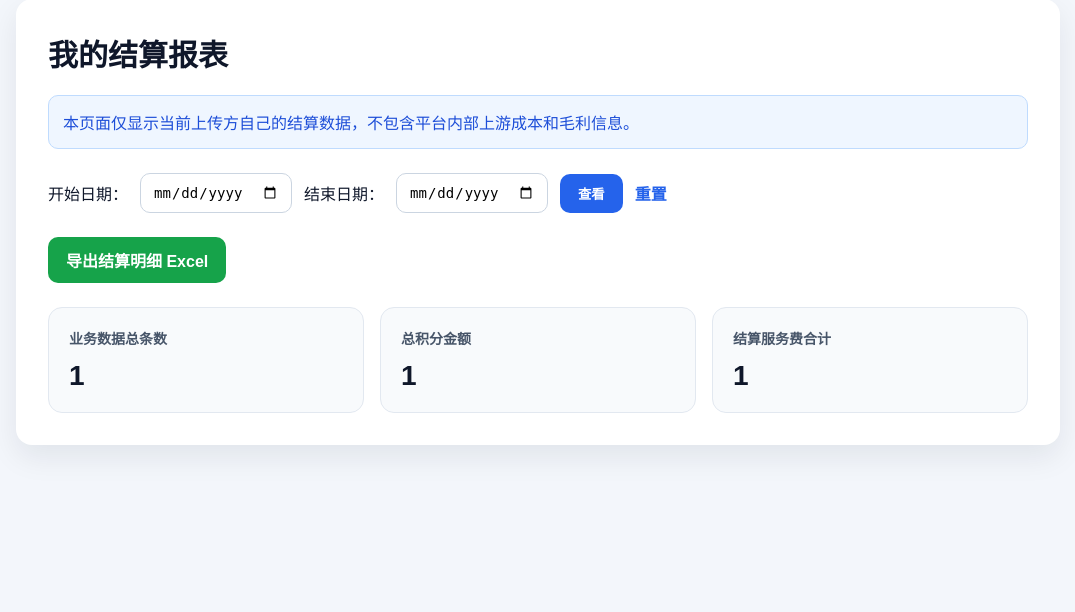
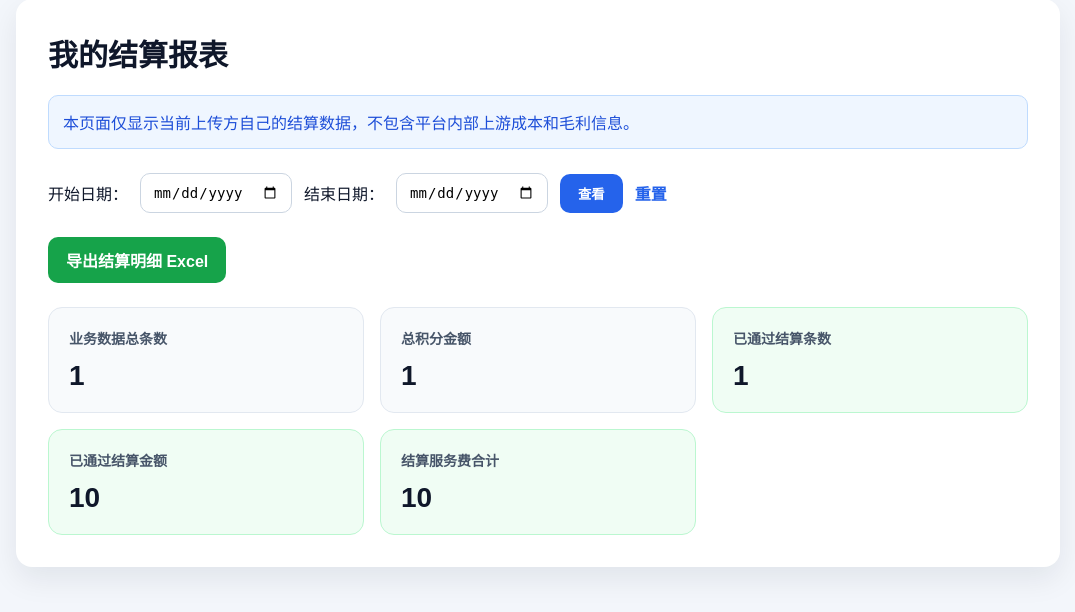
Before and after one commit to jordanlee5/business-saas-mvp, a FastAPI app: template app/templates/my_settlement.html in a window 1280 px wide. Shown: the part 97-709 px from the top of the page, without its empty margins (102-1177 px from the left). Run offline with FastAPI, Linux system fonts and the light colour scheme; the template is opened without the code that fills it: most values are stand-ins (such as "Sample title", 1, 10 or a date in 2020).

Commit message:
use approved settlement totals for partner reports

```diff
--- a/app/main.py
+++ b/app/main.py
@@ -1064,7 +1064,9 @@ def my_settlement_page(
             "end_date": end_date,
             "total_records": stats["total_records"],
             "total_points": stats["total_points"],
-            "total_receivable_fee": stats["total_receivable_fee"],
+            "approved_settlement_count": stats["approved_settlement_count"],
+            "approved_settlement_points": stats["approved_settlement_points"],
+            "settlement_service_fee": stats["approved_settlement_receivable_fee"],
         },
     )
 
@@ -1103,7 +1105,9 @@ def export_my_settlement(
         {"指标": "", "数值": ""},
         {"指标": "业务数据总条数", "数值": stats["total_records"]},
         {"指标": "总积分金额", "数值": stats["total_points"]},
-        {"指标": "结算服务费合计", "数值": stats["total_receivable_fee"]},
+        {"指标": "已通过结算条数", "数值": stats["approved_settlement_count"]},
+        {"指标": "已通过结算金额", "数值": stats["approved_settlement_points"]},
+        {"指标": "结算服务费合计", "数值": stats["approved_settlement_receivable_fee"]},
     ]
 
     internal_columns = [
--- a/app/templates/my_settlement.html
+++ b/app/templates/my_settlement.html
@@ -104,6 +104,11 @@
             padding: 20px;
         }
 
+        .settlement-card {
+            border: 1px solid #bbf7d0;
+            background: #f0fdf4;
+        }
+
         .card-title {
             color: #475569;
             font-weight: 700;
@@ -164,9 +169,19 @@
                 <div class="card-value">{{ total_points }}</div>
             </div>
 
-            <div class="card">
+            <div class="card settlement-card">
+                <div class="card-title">已通过结算条数</div>
+                <div class="card-value">{{ approved_settlement_count }}</div>
+            </div>
+
+            <div class="card settlement-card">
+                <div class="card-title">已通过结算金额</div>
+                <div class="card-value">{{ approved_settlement_points }}</div>
+            </div>
+
+            <div class="card settlement-card">
                 <div class="card-title">结算服务费合计</div>
-                <div class="card-value">{{ total_receivable_fee }}</div>
+                <div class="card-value">{{ settlement_service_fee }}</div>
             </div>
         </div>
     </div>
```
